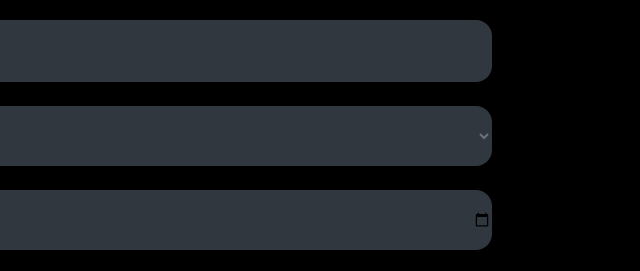
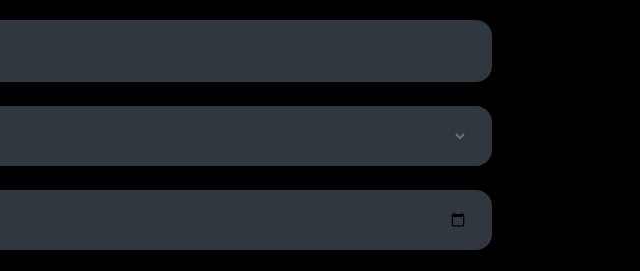
Before and after one commit to 96DiogoBraga/projeto-3, a plain HTML site: page index.html in a window 1280 px wide. Shown: the part 5358-5629 px from the top of the page, 640-1280 px from the left. Drawn offline with nearby package versions, Linux system fonts and the light colour scheme.

Commit message:
footer corrigido

```diff
--- a/css/style.css
+++ b/css/style.css
@@ -489,6 +489,8 @@ footer form select{
     line-height: 180%;
     letter-spacing: 0.14px;
     color: #6b737a;
+    padding-bottom: 0;
+    border-right: 16px solid transparent;
 }
 
 footer form input[type=date]{
@@ -498,6 +500,8 @@ footer form input[type=date]{
     line-height: 180%;
     letter-spacing: 0.14px;
     color: #6b737a;
+    padding-bottom: 0;
+    padding-right: 14px;
 }
 
 .check{
@@ -1072,6 +1076,7 @@ footer span{
         font-weight: 400;
         line-height: 200%;
         letter-spacing: 0.16px;
+        border-right: 24px solid transparent;
     }
 
     footer form input[type=date]{
@@ -1080,6 +1085,7 @@ footer span{
         font-weight: 400;
         line-height: 200%;
         letter-spacing: 0.16px;
+        padding-right: 24px;
     }
 
     .check{
```
